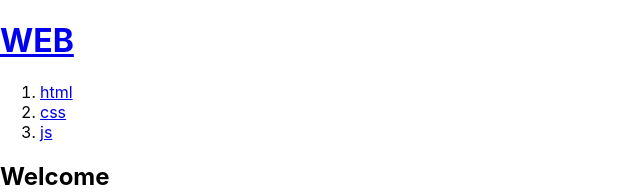
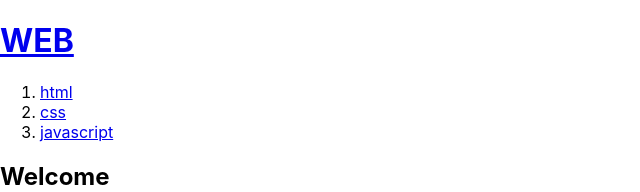
Before and after one commit to acca3434/shopping, a React (Create React App) app: page / in a window 1280 px wide. Shown: the top 192 px of the page, without its empty margins (0-640 px from the left). Built offline with nearby package versions, Linux system fonts and the light colour scheme.

Commit message:
최종 수정 V2

```diff
--- a/src/App.js
+++ b/src/App.js
@@ -1,31 +1,50 @@
 import './App.css';
 
-function Header(){
-  return <header>
-    <h1><a href="/">WEB</a></h1>
-  </header>
+function Header(props) {
+  console.log('props', props, props.title);
+  return (
+    <header>
+      <h1>
+        <a href="/">{props.title}</a>
+      </h1>
+    </header>
+  );
 }
-function Nav(){
-  return <nav>
-    <ol>
-      <li><a href="/read/1">html</a></li>
-      <li><a href="/read/2">css</a></li>
-      <li><a href="/read/3">js</a></li>
-    </ol>
-  </nav>
+function Nav(props) {
+  const lis = [];
+  for (let i = 0; i < props.topics.length; i++) {
+    let t = props.topics[i];
+    lis.push(
+      <li key={t.id}>
+        <a href={'/read/' + t.id}>{t.title}</a>
+      </li>
+    );
+  }
+  return (
+    <nav>
+      <ol>{lis}</ol>
+    </nav>
+  );
 }
-function Article(){
-  return <article>
-    <h2>Welcome</h2>
-    Hello, WEB
-  </article>
+function Article(props) {
+  return (
+    <article>
+      <h2>{props.title}</h2>
+      {props.body}
+    </article>
+  );
 }
 function App() {
+  const topics = [
+    { id: 1, title: 'html', body: 'html is ...' },
+    { id: 2, title: 'css', body: 'css is ...' },
+    { id: 3, title: 'javascript', body: 'javascript is ...' },
+  ];
   return (
     <div>
-      <Header></Header>
-      <Nav></Nav>
-      <Article></Article>
+      <Header title="WEB"></Header>
+      <Nav topics={topics}></Nav>
+      <Article title="Welcome" body="Hello, WEB"></Article>
     </div>
   );
 }
```
